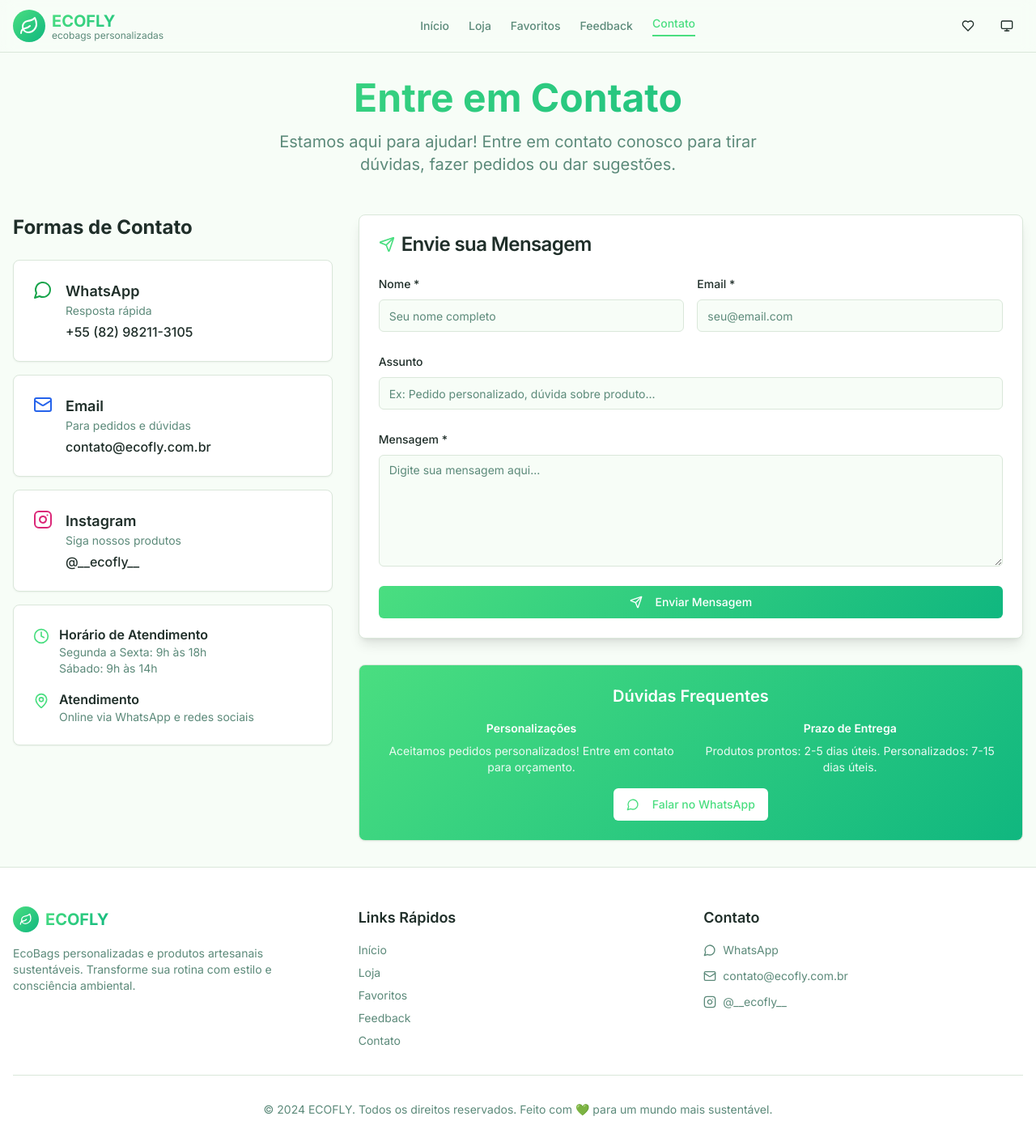
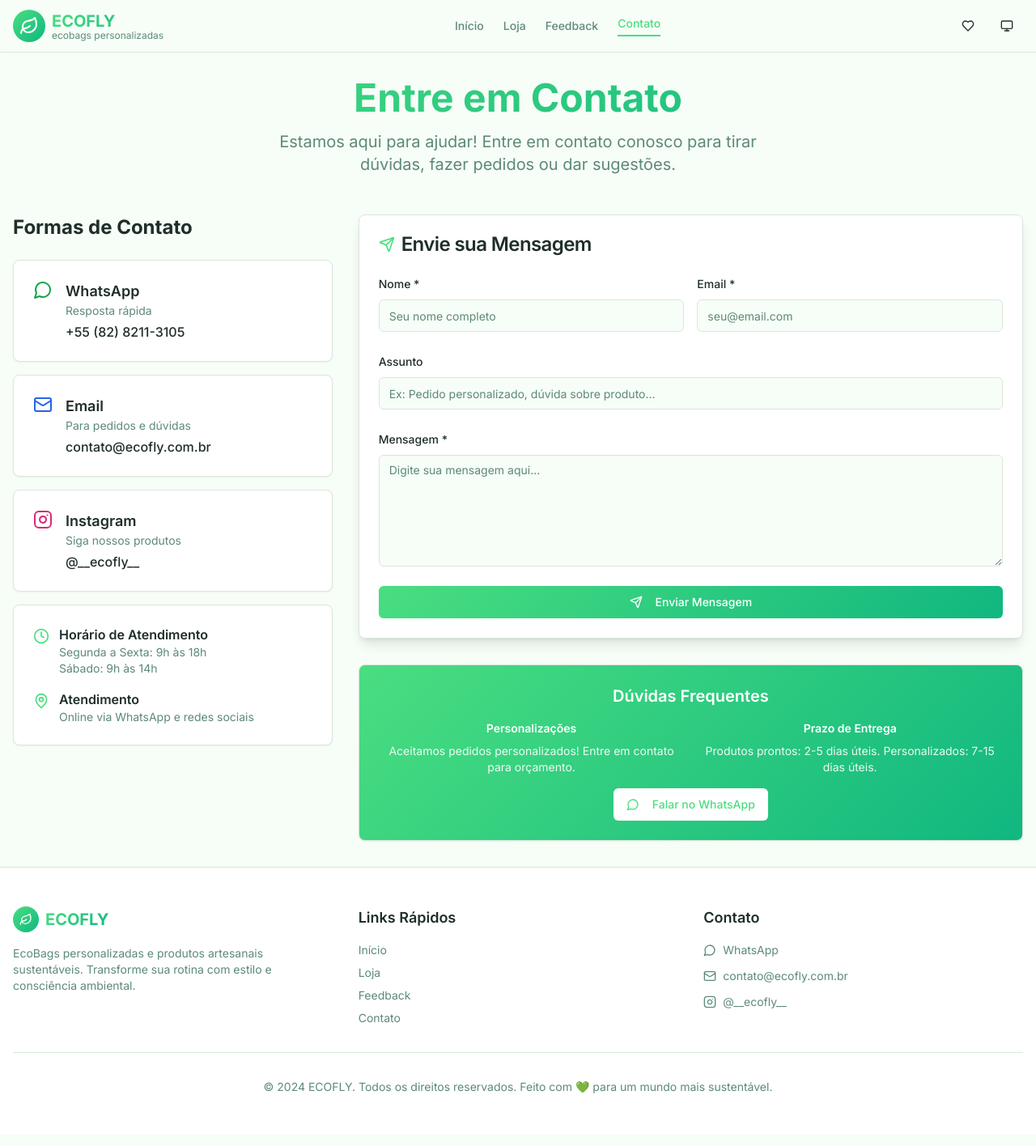
Before and after one commit to EraldoJuniorDev/ecofly-site, a React (Vite) app: page /contato in a window 1280 px wide. Shown: the top 1416 px of the page at 81% size. Built offline with nearby package versions, Linux system fonts and the light colour scheme.

Commit message:
Correção fe bug de rotas não encontradas

```diff
--- a/src/components/layout/Footer.tsx
+++ b/src/components/layout/Footer.tsx
@@ -33,9 +33,6 @@ const Footer = () => {
               <Link to="/loja" className="text-sm text-muted-foreground hover:text-primary transition-colors">
                 Loja
               </Link>
-              <Link to="/favoritos" className="text-sm text-muted-foreground hover:text-primary transition-colors">
-                Favoritos
-              </Link>
               <Link to="/feedback" className="text-sm text-muted-foreground hover:text-primary transition-colors">
                 Feedback
               </Link>
@@ -50,7 +47,7 @@ const Footer = () => {
             <h3 className="text-lg font-semibold">Contato</h3>
             <div className="flex flex-col space-y-3">
               <a
-                href="https://wa.me/5582982113105"
+                href="https://wa.me/558282113105"
                 target="_blank"
                 rel="noopener noreferrer"
                 className="flex items-center space-x-2 text-sm text-muted-foreground hover:text-primary transition-colors"
--- a/src/components/layout/Header.tsx
+++ b/src/components/layout/Header.tsx
@@ -20,7 +20,6 @@ const Header = () => {
   const menuItems = [
     { href: '/', label: 'Início' },
     { href: '/loja', label: 'Loja' },
-    { href: '/favoritos', label: 'Favoritos' },
     { href: '/feedback', label: 'Feedback' },
     { href: '/contato', label: 'Contato' }
   ]
--- a/src/pages/Contact.tsx
+++ b/src/pages/Contact.tsx
@@ -41,7 +41,7 @@ const Contact = () => {
 
   const handleWhatsApp = () => {
     const message = "Olá! Gostaria de saber mais sobre os produtos da ECOFLY."
-    const whatsappUrl = `https://wa.me/5582982113105?text=${encodeURIComponent(message)}`
+    const whatsappUrl = `https://wa.me/558282113105?text=${encodeURIComponent(message)}`
     window.open(whatsappUrl, '_blank')
   }
 
@@ -50,7 +50,7 @@ const Contact = () => {
       icon: <MessageCircle className="h-6 w-6" />,
       title: "WhatsApp",
       description: "Resposta rápida",
-      info: "+55 (82) 98211-3105",
+      info: "+55 (82) 8211-3105",
       action: handleWhatsApp,
       color: "text-green-600"
     },
```
Also changed, not shown: vercel.json (added).
